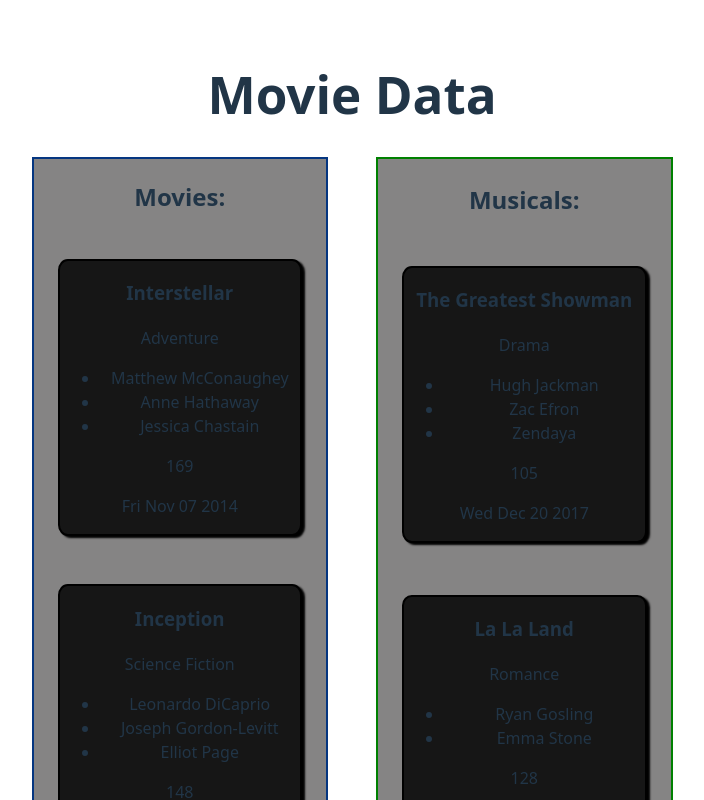
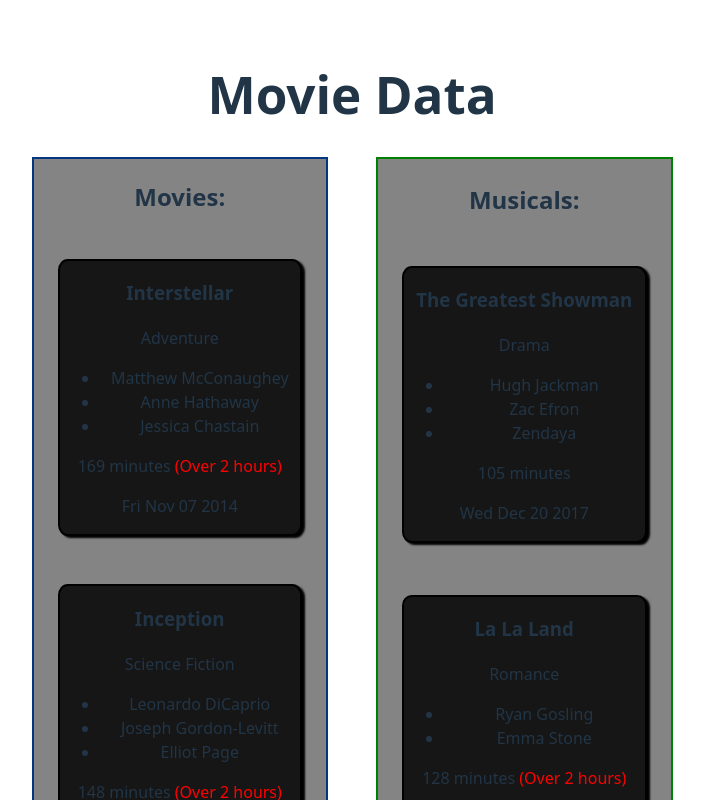
Before and after one commit to JacobWoodbury/dynamic-collections, a React (Vite) app: page / in a window 1280 px wide. Shown: the top 800 px of the page, without its empty margins (288-992 px from the left). Built offline with nearby package versions, Linux system fonts and the light colour scheme.

Commit message:
Added a warning for length

```diff
--- a/src/App.css
+++ b/src/App.css
@@ -35,3 +35,7 @@
   border-radius: 4%;
   box-shadow: 3px 2px 2px black;
 }
+
+.warnLength{
+  color: red;
+}
--- a/src/components/MovieDetails.jsx
+++ b/src/components/MovieDetails.jsx
@@ -1,6 +1,12 @@
 export default function MovieDetails({length, releaseDate, musical}){
+    function testLength(length) {
+        if (length > 120) {
+            return "(Over 2 hours)"
+        }
+    }
+
     return(<>
-        <p>{length}</p>
+        <p>{length} minutes <span className = "warnLength">{testLength(length)}</span></p>
         <p>{releaseDate}</p>
         <p>{musical}</p>
     </>)
```
